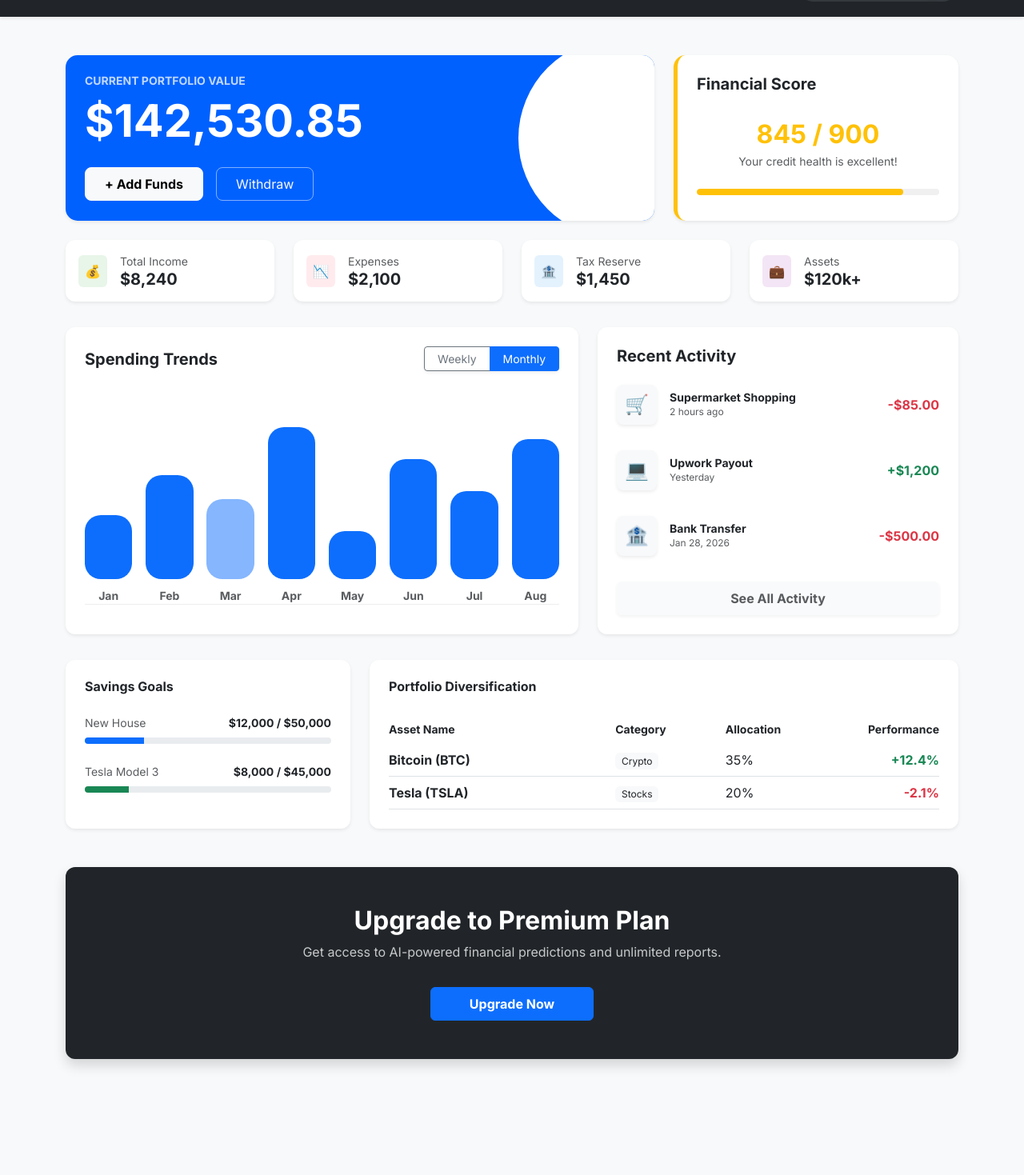
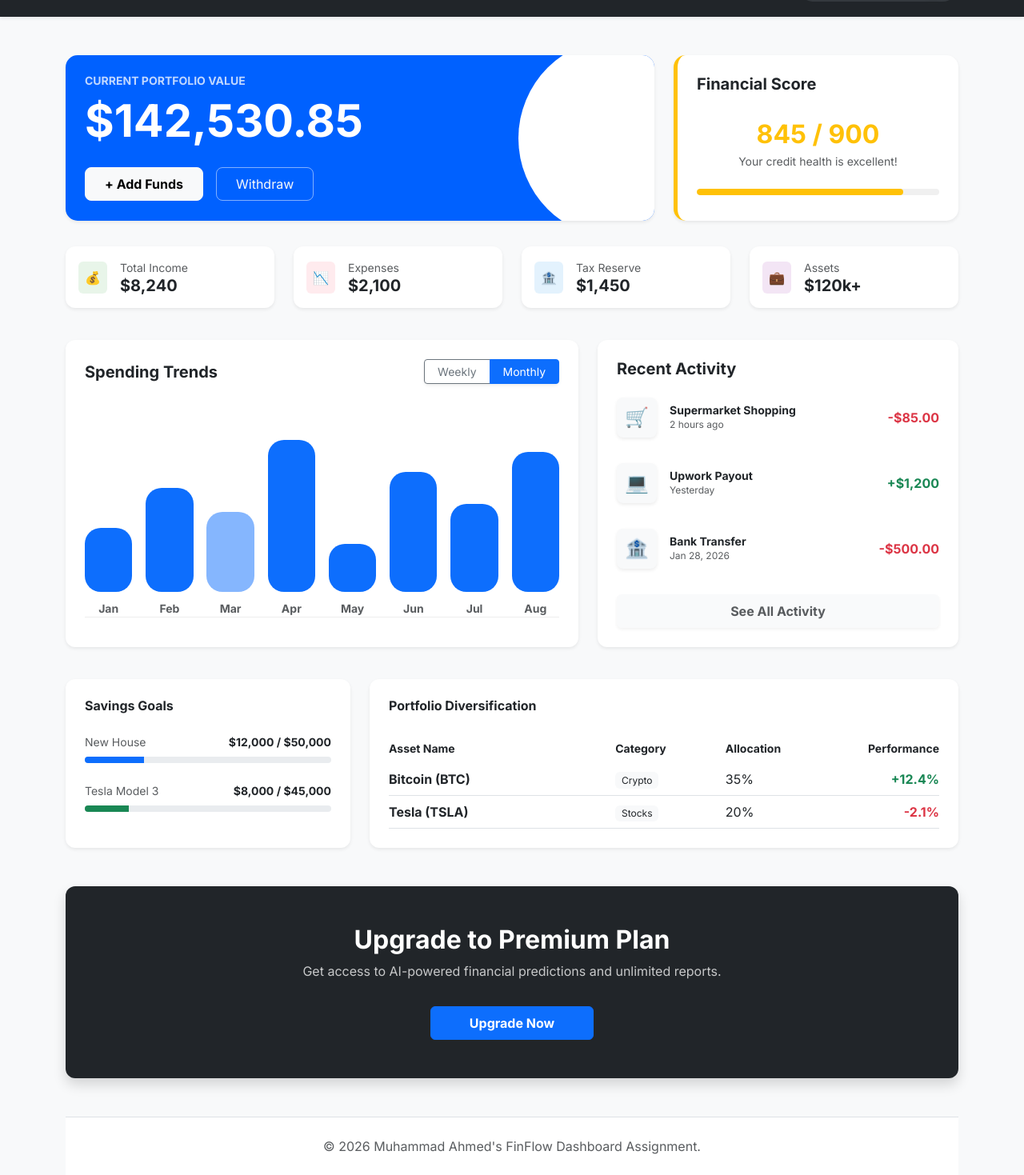
Before and after one commit to Ahmed-Devx/Dashboard-React.js, a React (Vite) app in the folder dashboard-project/: page / in a window 1280 px wide. Shown: the part 57-1526 px from the top of the page at 80% size. Before the commit the page ends 1429 px from the top, so only its background shows below. Built offline with nearby package versions, Linux system fonts and the light colour scheme.

Commit message:
Footer Complete

```diff
--- a/dashboard-project/src/App.jsx
+++ b/dashboard-project/src/App.jsx
@@ -8,16 +8,17 @@ import RecentActivity from "./Component/AnalyticSection/RecentActivity";
 import SavingsGoals from "./Component/SavingPortfolioSection/SavingsGoals";
 import PortfolioTable from "./Component/SavingPortfolioSection/PortfolioTable";
 import PremiumCard from "./Component/PremiumPlanSection/PremiumCard";
+import Footer from "./Component/Footer/Footer";
 const App = () => {
   return (
     <div className="bg-light min-vh-100">
       <Navbar />
-      <div className="container py-5">
+      <div className="container pt-5">
         <div className="row g-4 mb-4">
           <FirstCardHero />
           <SecondCardHero />
         </div>
-        <div className="row g-4">
+        <div className="row g-4 pt-2">
           <ListCardsHero
             title="Total Income"
             amount="$8,240"
@@ -43,15 +44,16 @@ const App = () => {
             iconBg="#f3e5f5"
           />
         </div>
-        <div className="row g-4 mt-2">
+        <div className="row g-4 mt-3">
           <SpendingTrends />
           <RecentActivity />
         </div>
-        <div className="row g-4 mt-2 mb-5">
+        <div className="row g-4 mt-3 mb-5">
           <SavingsGoals />
           <PortfolioTable />
         </div>
-        <PremiumCard/>
+        <PremiumCard />
+        <Footer />
       </div>
     </div>
   );
--- /dev/null
+++ b/dashboard-project/src/Component/Footer/Footer.jsx
@@ -0,0 +1,11 @@
+const Footer = () => {
+  return (
+    <footer class="bg-white border-top py-4 text-center text-muted mt-5">
+      <p class="mb-0">
+        &copy; 2026 Muhammad Ahmed's FinFlow Dashboard Assignment.
+      </p>
+    </footer>
+  );
+};
+
+export default Footer;
```
Also changed, not shown: dashboard-project/src/main.jsx (+6 -7 lines).
